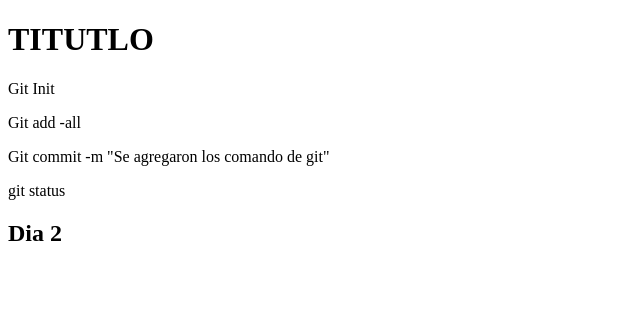
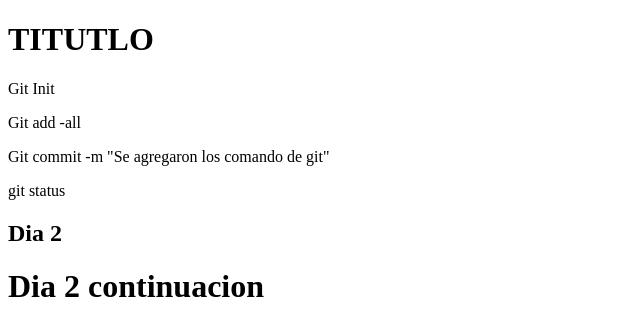
Before and after one commit to JorgeFlood/CursoGit, a plain HTML site: page index.html in a window 1280 px wide. Shown: the whole page, without its empty margins (0-640 px from the left). Drawn offline with Linux system fonts and the light colour scheme.

Commit message:
Continuacion del dia 2

```diff
--- a/index.html
+++ b/index.html
@@ -14,5 +14,7 @@
     <p>git status   </p>
 
     <h2>Dia 2</h2>
+
+    <h1>Dia 2 continuacion</h1>
 </body>
 </html>
```
